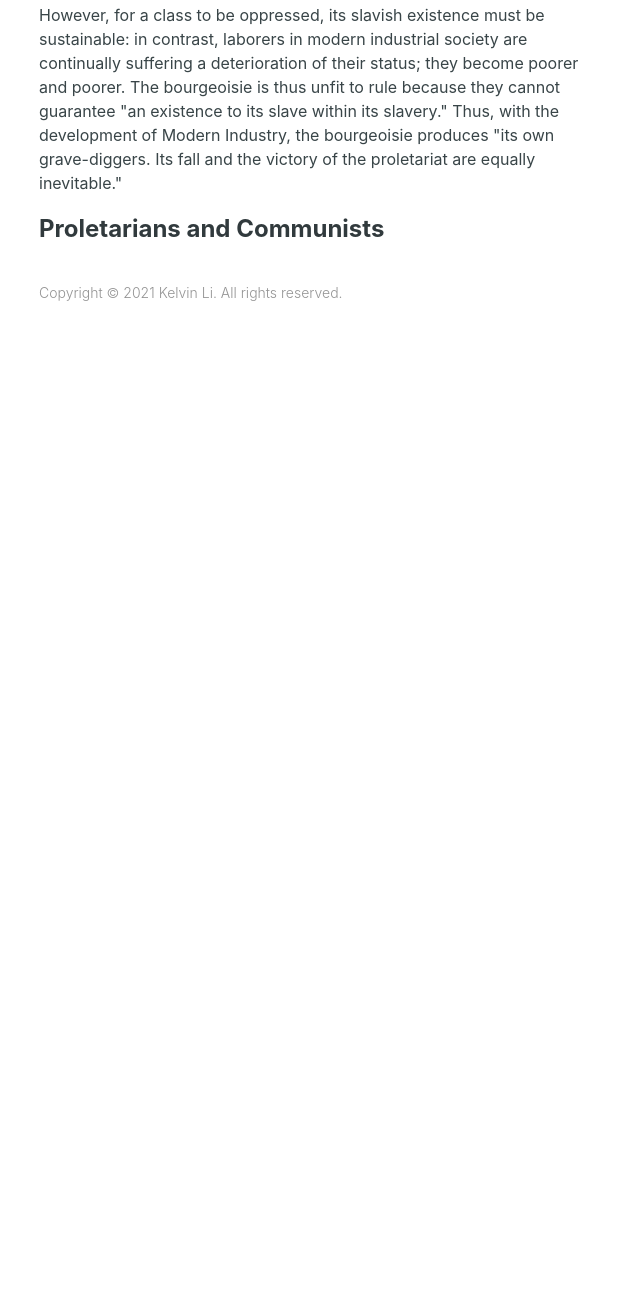
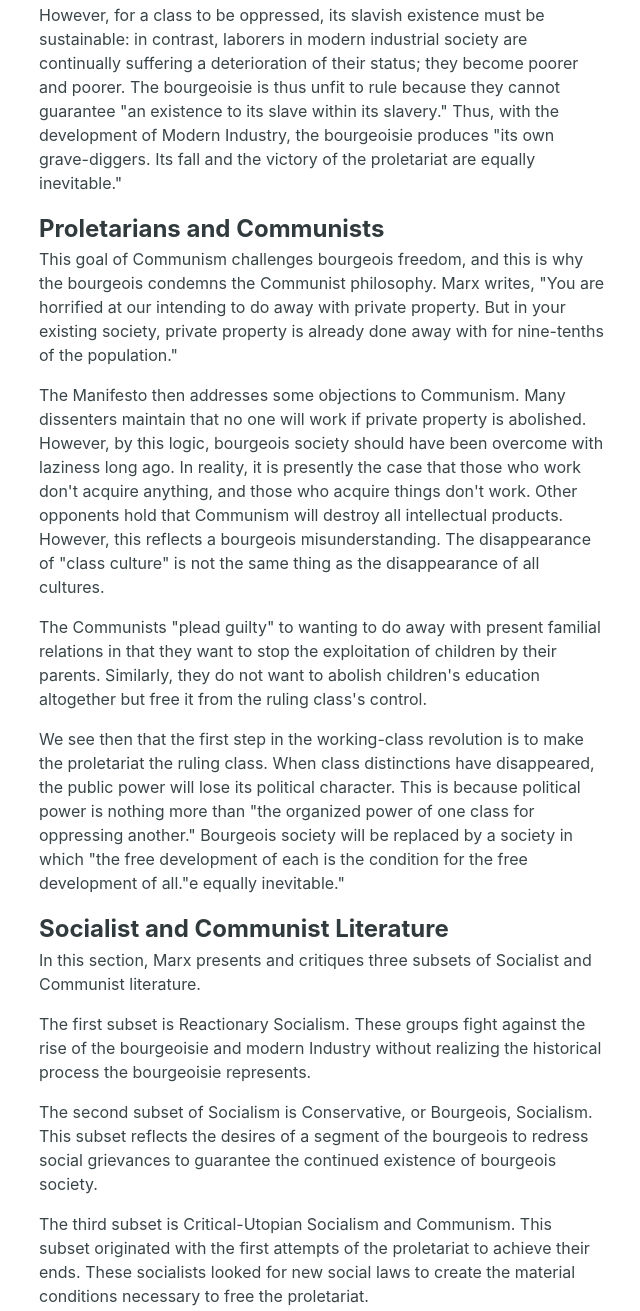
Before and after one commit to li-kelvin/blog, a plain HTML site: page posts/the-communist-manifesto/index.html in a window 1280 px wide. Shown: the part 2098-3409 px from the top of the page, without its empty margins (317-957 px from the left). Before the commit the page ends 2441 px from the top, so only its background shows below. Drawn offline with nearby package versions, Linux system fonts and the light colour scheme.

Commit message:
Update index.html

```diff
--- a/posts/the-communist-manifesto/index.html
+++ b/posts/the-communist-manifesto/index.html
@@ -61,6 +61,17 @@
     <p>However, for a class to be oppressed, its slavish existence must be sustainable: in contrast, laborers in modern industrial society are continually suffering a deterioration of their status; they become poorer and poorer. The bourgeoisie is thus unfit to rule because they cannot guarantee &quot;an existence to its slave within its slavery.&quot; Thus, with the development of Modern Industry, the bourgeoisie produces &quot;its own grave-diggers. Its fall and the victory of the proletariat are equally inevitable.&quot;</p>
 
     <h2>Proletarians and Communists</h2>
+    <p>This goal of Communism challenges bourgeois freedom, and this is why the bourgeois condemns the Communist philosophy. Marx writes, &quot;You are horrified at our intending to do away with private property. But in your existing society, private property is already done away with for nine-tenths of the population.&quot; </p>
+    <p>The Manifesto then addresses some objections to Communism. Many dissenters maintain that no one will work if private property is abolished. However, by this logic, bourgeois society should have been overcome with laziness long ago. In reality, it is presently the case that those who work don&#39;t acquire anything, and those who acquire things don&#39;t work.
+    Other opponents hold that Communism will destroy all intellectual products. However, this reflects a bourgeois misunderstanding. The disappearance of &quot;class culture&quot; is not the same thing as the disappearance of all cultures.</p>
+    <p>The Communists &quot;plead guilty&quot; to wanting to do away with present familial relations in that they want to stop the exploitation of children by their parents. Similarly, they do not want to abolish children&#39;s education altogether but free it from the ruling class&#39;s control. </p>
+    <p>We see then that the first step in the working-class revolution is to make the proletariat the ruling class. When class distinctions have disappeared, the public power will lose its political character. This is because political power is nothing more than &quot;the organized power of one class for oppressing another.&quot; Bourgeois society will be replaced by a society in which &quot;the free development of each is the condition for the free development of all.&quot;e equally inevitable.&quot;</p>
+
+    <h2>Socialist and Communist Literature</h2>
+    <p>In this section, Marx presents and critiques three subsets of Socialist and Communist literature. </p>
+    <p>The first subset is Reactionary Socialism. These groups fight against the rise of the bourgeoisie and modern Industry without realizing the historical process the bourgeoisie represents.</p>
+    <p>The second subset of Socialism is Conservative, or Bourgeois, Socialism. This subset reflects the desires of a segment of the bourgeois to redress social grievances to guarantee the continued existence of bourgeois society. </p>
+    <p>The third subset is Critical-Utopian Socialism and Communism. This subset originated with the first attempts of the proletariat to achieve their ends. These socialists looked for new social laws to create the material conditions necessary to free the proletariat. </p>
 
 
     <div style=width:100% id=comment>
```
